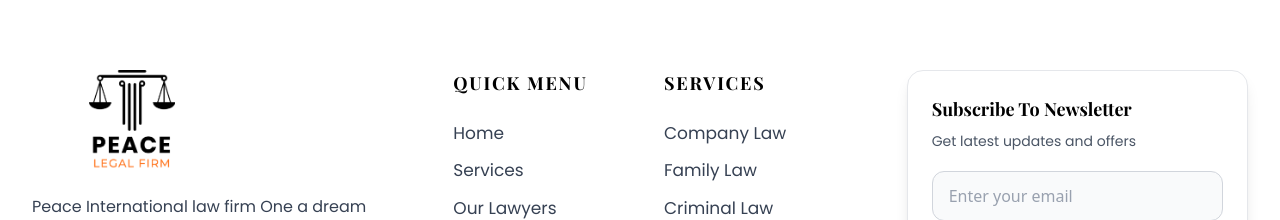
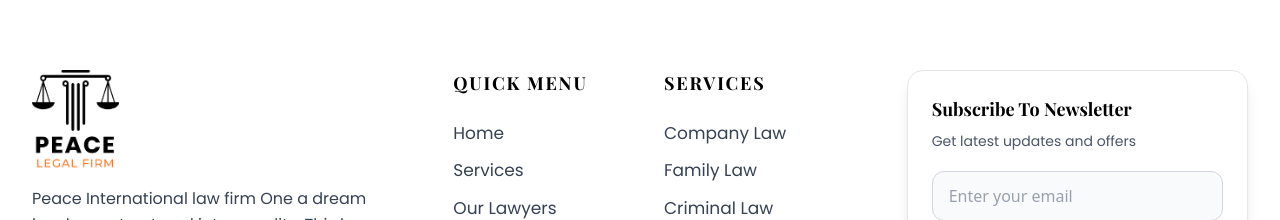
Before and after one commit to ZohaibAly/PeaceLegalFirm, a React (Vite) app: page / in a window 1280 px wide. Shown: the part 6351-6571 px from the top of the page. Built offline with nearby package versions, Linux system fonts and the light colour scheme; a web font is replaced by a local one.

Commit message:
fix logo

```diff
--- a/src/components/Footer.jsx
+++ b/src/components/Footer.jsx
@@ -19,9 +19,10 @@ const handleSubscribe = (e) => {
           {/* Logo & Description */}
           <div className="col-span-2 md:col-span-3 lg:col-span-2 lg:pr-8">
             <img
-              className="w-[200px] h-25 object-contain mb-6"
+              className="w-auto h-25 object-contain mb-4"
               src={logoSrc || FooterLogo}
               alt="Logo"
+
             />
 
             <p className="text-[16px] leading-relaxed text-gray-700"
```
